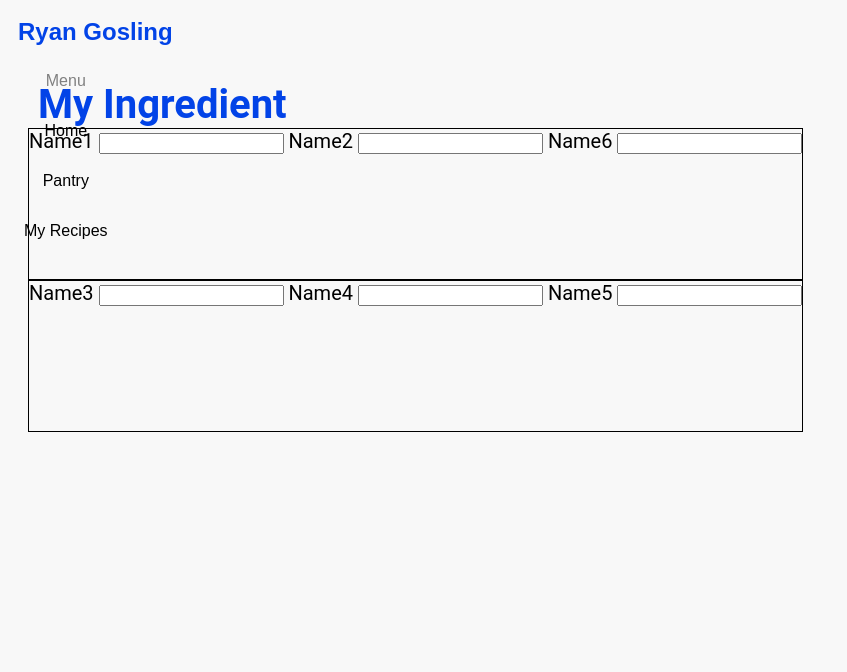
After one commit to icon2341/RecipeProject, a Flask app: template RecipeProject/templates/NewIngredient.html in a window 1280 px wide. The commit adds this page. Shown: the top 672 px of the page, without its empty margins (0-847 px from the left). Run offline with Flask 2, Linux system fonts and the light colour scheme; the template is opened without the code that fills it, so the values that code supplies are empty; parts of the project's set-up code (start-up, migrations or seed data) failed here and were passed over.

Commit message:
began implementing new ingredient page in pantry

```diff
--- a/RecipeProject/static/css/PantryCard.css
+++ b/RecipeProject/static/css/PantryCard.css
@@ -71,8 +71,20 @@
     margin-left: 20px;
 }
 
-.Field {
+.Field{
     font-size: 15pt;
     font-family: 'Roboto', sans-serif;
     color: black;
 }
+
+.Search{
+    /* TODO: Implement this*/
+}
+
+.Button{
+    font-size: 15pt;
+    font-family: 'Roboto', sans-serif;
+    background-color: #0243e7;
+    color: white;
+    border-radius: 5pt;
+}
--- /dev/null
+++ b/RecipeProject/templates/NewIngredient.html
@@ -0,0 +1,41 @@
+{% extends "Sidebar.html" %}
+
+{% block title %}
+Pantry
+{% endblock title %}
+
+{% block content %}
+<!--TODO: I'll finish this up-->
+<div class="IngredientHead">
+    <link href="{{ url_for('static', filename='css/PantryCard.css') }}" rel="stylesheet">
+    <div class="Title">
+        <b>My&nbsp;Ingredient</b>
+    </div>
+    <div class="Row">
+      <label for="name1">Name1
+      <input class="TextBox"/>
+          </label>
+      <label for="name2">Name2
+      <input class="TextBox"/>
+          </label>
+      <label for="name6">Name6
+      <input class="TextBox"/>
+          </label>
+    </div>
+    <div class="Row">
+      <label for="name3">Name3
+      <input class="TextBox"/>
+          </label>
+      <label for="name4">Name4
+      <input class="TextBox"/>
+          </label>
+      <label for="name5">Name5
+      <input class="TextBox"/>
+          </label>
+    </div>
+
+
+
+</div>
+
+{% endblock content %}
--- a/RecipeProject/templates/Pantry.html
+++ b/RecipeProject/templates/Pantry.html
@@ -29,6 +29,7 @@ Pantry
             </select>
         </label>
     </div>
+    <! TODO: Implement Search bar and button-->
     <table class="Header">
   <tr>
     <td>Item Name</td>
```
Also changed, not shown: RecipeProject/static/css/NewIngredient.css (added, +38 -0 lines).
